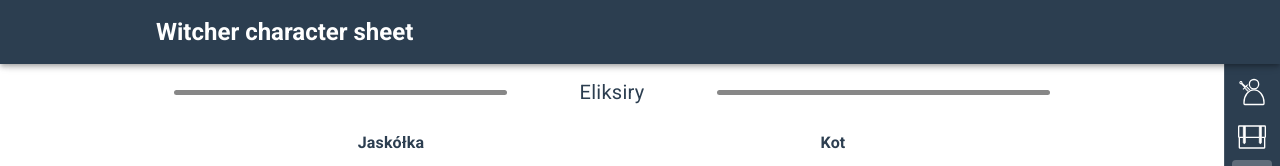
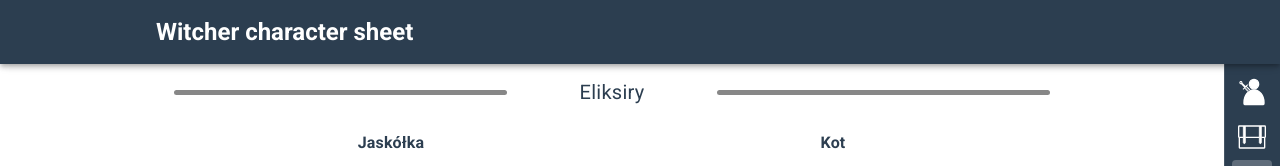
Before and after one commit to DzordzoMen/witcher-character-sheet, a Vue app: page /card/1/recipe in a window 1280 px wide. Shown: the top 166 px of the page. Built offline with nearby package versions, Linux system fonts and the light colour scheme.

Commit message:
changed witcher icon

```diff
--- a/src/components/Icons/WitcherIcon.vue
+++ b/src/components/Icons/WitcherIcon.vue
@@ -7,12 +7,19 @@
     xmlns="http://www.w3.org/2000/svg"
     :style="`color: ${color}`"
   >
-    <circle cx="13.5" cy="6.10001" r="3.5" stroke="currentColor"/>
+    <circle
+      cx="13.5"
+      cy="6.10001"
+      r="3.5"
+      stroke="currentColor"
+      fill="currentColor"
+    />
     <path
       d="M21 19.9C21 20.2758 20.9827 20.6463 20.9492 21.0104C20.9299 21.22 20.7434 21.4 20.4893
         21.4H6.51074C6.2566 21.4 6.0701 21.22 6.05079 21.0104C6.01726 20.6463 6 20.2758 6 19.9C6
         14.5434 9.45621 10.4 13.5 10.4C17.5438 10.4 21 14.5434 21 19.9Z"
       stroke="currentColor"
+      fill="currentColor"
     />
     <path
       fill-rule="evenodd"
```
